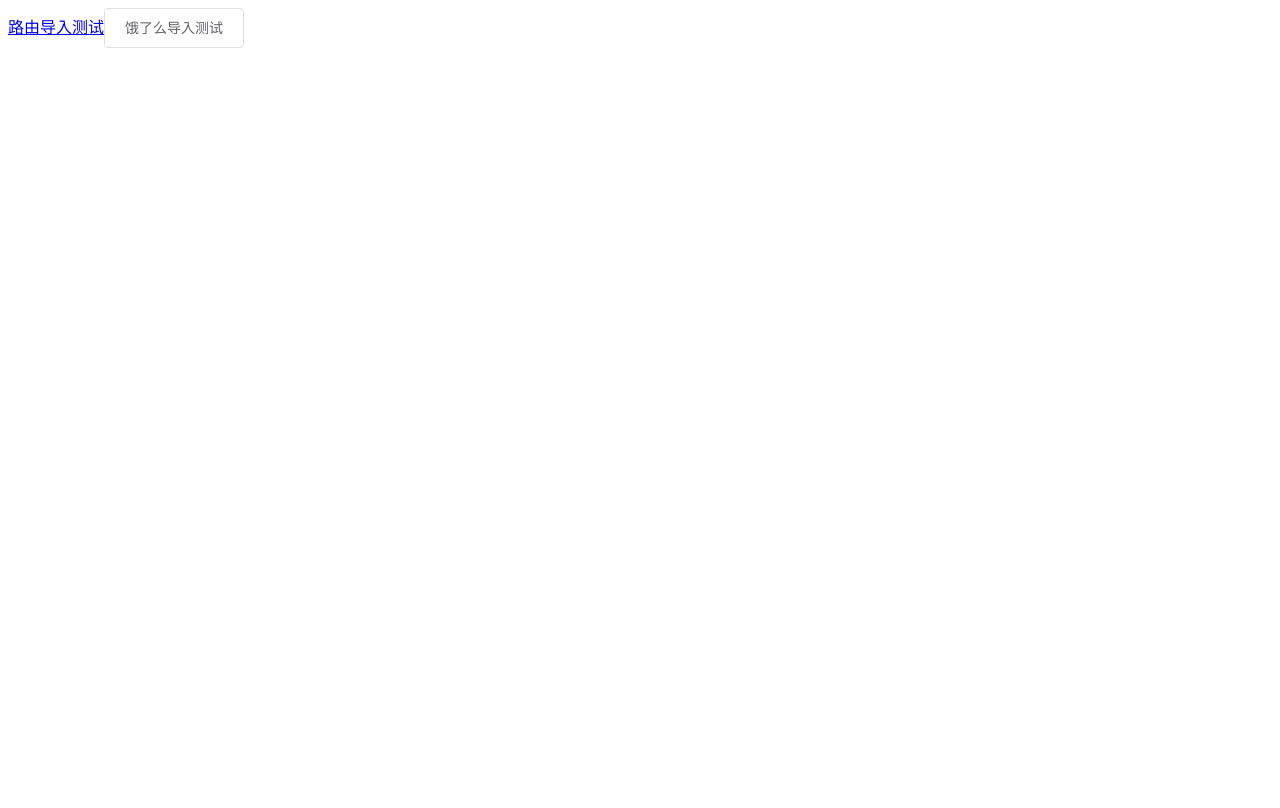
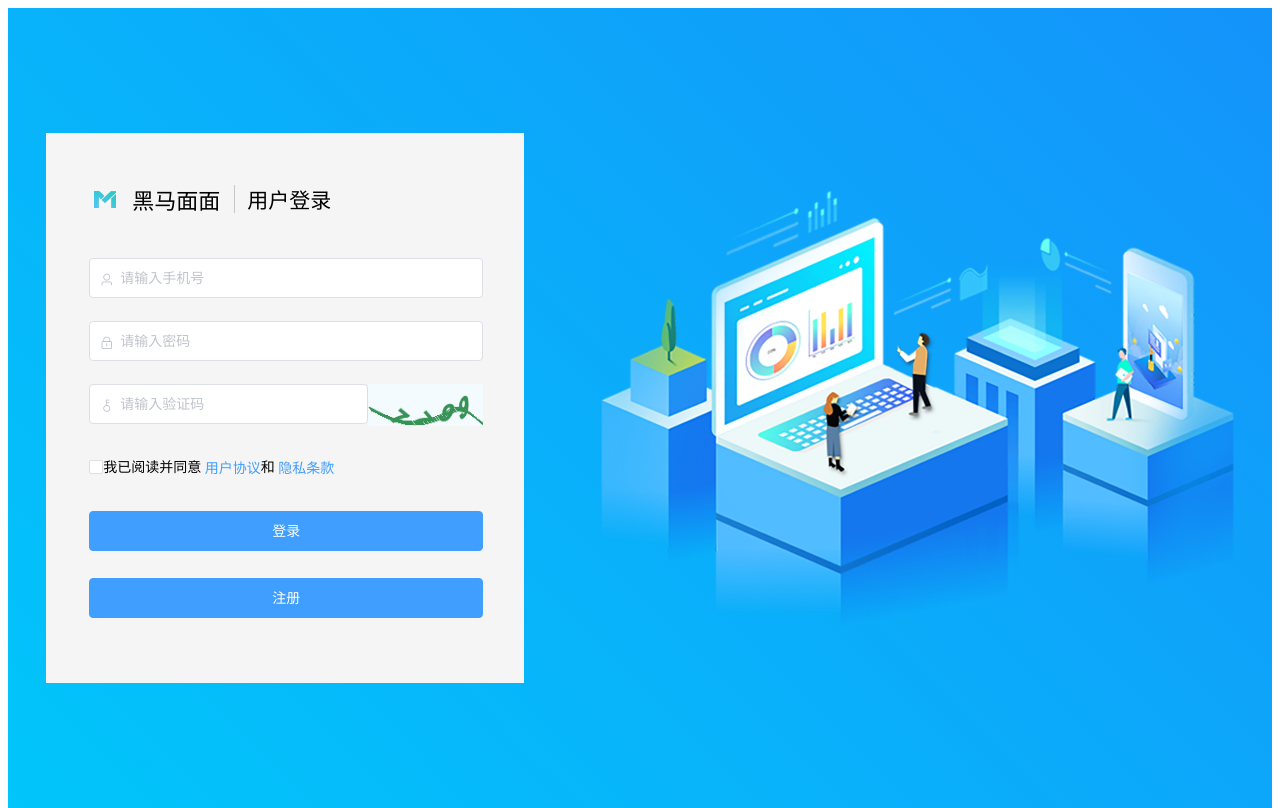
Before and after one commit to Xx17665049040/hmmianmian, a Vue app: page /#/login in a window 1280 px wide. Built offline with nearby package versions, Linux system fonts and the light colour scheme.

Commit message:
登录页的布局

```diff
--- a/package.json
+++ b/package.json
@@ -21,6 +21,8 @@
     "babel-eslint": "^10.0.3",
     "eslint": "^6.7.2",
     "eslint-plugin-vue": "^6.1.2",
+    "less": "^3.11.1",
+    "less-loader": "^5.0.0",
     "vue-template-compiler": "^2.6.11"
   },
   "eslintConfig": {
--- a/src/App.vue
+++ b/src/App.vue
@@ -1,8 +1,6 @@
 <template>
-  <div id="app">
-    <router-link to="#">路由导入测试</router-link>
-    <el-button>饿了么导入测试</el-button>
-  </div>
+    <!-- 路由出口 -->
+    <router-view></router-view>
 </template>
 
 <script>
--- a/src/main.js
+++ b/src/main.js
@@ -3,9 +3,15 @@ import App from './App.vue'
 
 // 饿了么样式
 import 'element-ui/lib/theme-chalk/index.css';
+import ElementUI from 'element-ui';
+
+Vue.use(ElementUI);
 
 //导入路由对象
 import router from './router/index'
+
+//导入全局样式
+import "./style/base.css"
 
 
 Vue.config.productionTip = false
--- a/src/router/index.js
+++ b/src/router/index.js
@@ -1,23 +1,24 @@
-// 开发中路由都是独立放在这里 全局的才放在main.js
+// 导入Vue
 import Vue from 'vue'
 
-//导入路由 饿了么
+// 导入路由
 import VueRouter from 'vue-router'
-import ElementUI from 'element-ui';
 
-// 注册路由 饿了么
+// 注册路由
 Vue.use(VueRouter)
-Vue.use(ElementUI);
 
-//准备组件
+// 准备组件
+import login from "../views/login/index.vue"
 
-//设置路由规则
-const routes = []
+// 设置路由规则
+const routes = [
+  { path:"/login",component:login }
+]
 
-//创建路由对象
-const router =new VueRouter({
+// 创建路由对象
+const router = new VueRouter({
   routes
 })
 
-//暴露出去
+// 暴露出去
 export default router
--- /dev/null
+++ b/src/style/base.css
@@ -0,0 +1,4 @@
+html,body{
+    height: 100%;
+    box-sizing: border-box;
+}
--- a/src/views/login/index.vue
+++ b/src/views/login/index.vue
@@ -1,15 +1,195 @@
 <template>
-    <div class="">
-        login的界面
+  <div class="login-wrap">
+    <!-- 左侧登录的盒子 -->
+    <div class="login-box">
+      <!-- 标题盒子 -->
+      <div class="title-box">
+        <!-- logo -->
+        <img class="logo" src="./images/login_logo.png" alt />
+        <span class="left-title">黑马面面</span>
+        <!-- 竖线 -->
+        <span class="line"></span>
+        <span class="right-title">用户登录</span>
+      </div>
+
+      <!-- 表单 -->
+      <el-form ref="loginForm" :model="form" label-width="43px" :rules="rules">
+        <el-form-item prop="phone">
+          <el-input v-model="form.phone" placeholder="请输入手机号" prefix-icon="el-icon-user"></el-input>
+        </el-form-item>
+
+        <el-form-item prop="password">
+          <el-input
+            v-model="form.password"
+            placeholder="请输入密码"
+            show-password
+            prefix-icon="el-icon-lock"
+          ></el-input>
+        </el-form-item>
+
+        <el-form-item prop="code">
+          <el-row>
+            <!-- 第一列。放的是输入框 -->
+            <el-col :span="17">
+              <el-input v-model="form.code" placeholder="请输入验证码" prefix-icon="el-icon-key"></el-input>
+            </el-col>
+            <el-col :span="7">
+              <img class="code" src="./images/login_code.png" alt />
+            </el-col>
+          </el-row>
+        </el-form-item>
+
+        <el-form-item prop="agree">
+          <div class="agree-box" style="display:flex;align-items:center;">
+            <el-checkbox v-model="form.agree" class="agree"></el-checkbox>
+            <span>
+              我已阅读并同意
+              <el-link type="primary">用户协议</el-link>和
+              <el-link type="primary">隐私条款</el-link>
+            </span>
+          </div>
+        </el-form-item>
+
+        <el-form-item>
+          <el-button class="box-btn" type="primary" @click="doLogin">登录</el-button>
+          <el-button class="box-btn" type="primary">注册</el-button>
+        </el-form-item>
+      </el-form>
     </div>
+    <!-- 右侧图片 -->
+    <img src="./images/login_banner_ele.png" alt />
+  </div>
 </template>
 
 <script>
 export default {
+  data() {
+    return {
+      // 跟表单双向绑定的数据
+      form: {
+        phone: "",
+        password: "",
+        code: "",
+        agree:false
+      },
+      // 规则对象
+      rules: {
+        // 真正的规则
+        phone: [{ required: true, message: "手机号不能为空", trigger: "blur" }],
 
-}
+        password: [
+          { required: true, message: "密码不能为空", trigger: "blur" }
+        ],
+
+        code: [{ required: true, message: "验证码不能为空", trigger: "blur" }],
+
+        agree:[
+          // 多选框没有失去焦点，只有值改变事件
+          // 因为checkbox其实他不可能值为空，除非你强行赋值为空
+          // 所以我们不能拿值是否为空来做验证了
+          // { required:true, message:'必须勾选同意用户协议',trigger:"change"},
+
+          // 只有值为true才满足条件，否则代表不匹配
+          { pattern:/true/, message:'必须勾选同意用户协议',trigger:"change"}
+        ]
+      }
+    };
+  },
+
+  methods: {
+    doLogin() {
+      // 找到表单对象，调用validate方法
+      this.$refs.loginForm.validate(v => {
+        if (v) {
+          alert("全部通过");
+          // 正儿八经发请求比较合理
+        }
+      });
+    }
+  }
+};
 </script>
 
-<style>
+<style lang="less">
+.login-wrap {
+  width: 100%;
+  height: 100%;
+  background: linear-gradient(
+    225deg,
+    rgba(20, 147, 250, 1),
+    rgba(1, 198, 250, 1)
+  );
 
+  /* 给谁加flex，就代表他的子元素使用弹性布局 */
+  display: flex;
+  /* 主轴排列为space-around */
+  justify-content: space-around;
+  /* 副轴为：center */
+  align-items: center;
+
+  .login-box {
+    width: 478px;
+    height: 550px;
+    padding-right: 41px;
+    // 把内间距内聚（默认是外扩）
+    box-sizing: border-box;
+    background: rgba(245, 245, 245, 1);
+
+    .title-box {
+      display: flex;
+      // 副轴居中
+      align-items: center;
+      margin-top: 50px;
+      margin-left: 48px;
+      margin-bottom: 43px;
+
+      .logo {
+        width: 22px;
+        height: 17px;
+        margin-right: 16px;
+      }
+
+      .left-title {
+        margin-right: 14px;
+        font-size: 22px;
+      }
+
+      .line {
+        width: 1px;
+        height: 28px;
+        background: rgba(199, 199, 199, 1);
+        margin-right: 12px;
+      }
+
+      .right-title {
+        font-size: 21px;
+      }
+    }
+
+    .code {
+      width: 100%;
+      height: 42px;
+      vertical-align: top;
+    }
+
+    // 可加可不加看自己习惯
+    .agree {
+      display: flex;
+
+      .el-checkbox__label {
+        display: flex;
+        align-items: center;
+      }
+    }
+
+    .box-btn {
+      width: 100%;
+
+      &:nth-child(2) {
+        margin-left: 0;
+        margin-top: 26px;
+      }
+    }
+  }
+}
 </style>
```
Also changed, not shown: 1 other file (tests, documents, lock files or other folders).
